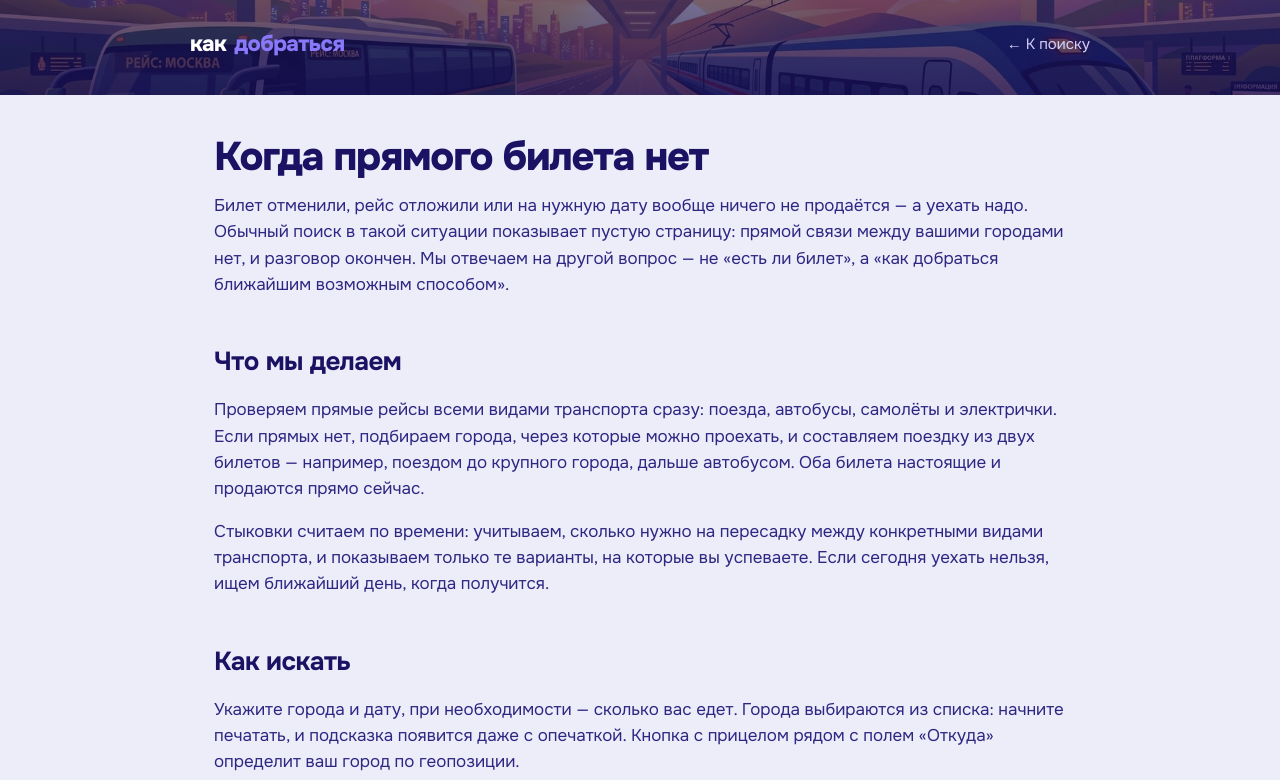
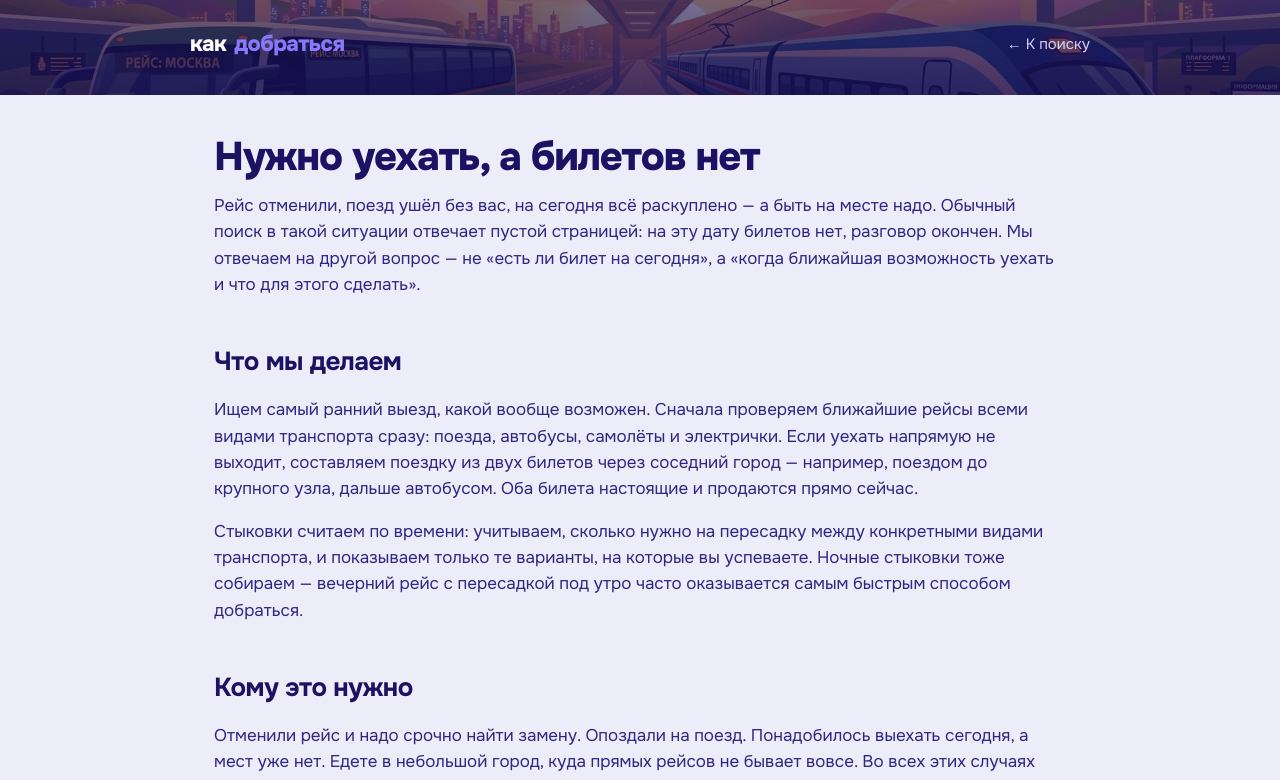
Before and after one commit to nyxandro/tutu-hackathon, a Next.js app: page /help in a window 1280 px wide. Shown: the top 780 px of the page. Built offline with nearby package versions, Linux system fonts and the light colour scheme.

Commit message:
Тексты про срочный отъезд вместо «нет прямого билета»

```diff
--- a/src/frontend/components/help/help-page.tsx
+++ b/src/frontend/components/help/help-page.tsx
@@ -311,27 +311,38 @@ export function HelpPage() {
               margin: 0,
             }}
           >
-            Когда прямого билета нет
+            Нужно уехать, а билетов нет
           </h1>
           <Paragraph>
-            Билет отменили, рейс отложили или на нужную дату вообще ничего не продаётся — а уехать
-            надо. Обычный поиск в такой ситуации показывает пустую страницу: прямой связи между
-            вашими городами нет, и разговор окончен. Мы отвечаем на другой вопрос — не «есть ли
-            билет», а «как добраться ближайшим возможным способом».
+            Рейс отменили, поезд ушёл без вас, на сегодня всё раскуплено — а быть на месте надо.
+            Обычный поиск в такой ситуации отвечает пустой страницей: на эту дату билетов нет,
+            разговор окончен. Мы отвечаем на другой вопрос — не «есть ли билет на сегодня»,
+            а «когда ближайшая возможность уехать и что для этого сделать».
           </Paragraph>
         </div>
 
         <Section title="Что мы делаем">
           <Paragraph>
-            Проверяем прямые рейсы всеми видами транспорта сразу: поезда, автобусы, самолёты и
-            электрички. Если прямых нет, подбираем города, через которые можно проехать, и
-            составляем поездку из двух билетов — например, поездом до крупного города, дальше
-            автобусом. Оба билета настоящие и продаются прямо сейчас.
+            Ищем самый ранний выезд, какой вообще возможен. Сначала проверяем ближайшие рейсы
+            всеми видами транспорта сразу: поезда, автобусы, самолёты и электрички. Если уехать
+            напрямую не выходит, составляем поездку из двух билетов через соседний город —
+            например, поездом до крупного узла, дальше автобусом. Оба билета настоящие и
+            продаются прямо сейчас.
           </Paragraph>
           <Paragraph>
             Стыковки считаем по времени: учитываем, сколько нужно на пересадку между конкретными
-            видами транспорта, и показываем только те варианты, на которые вы успеваете. Если
-            сегодня уехать нельзя, ищем ближайший день, когда получится.
+            видами транспорта, и показываем только те варианты, на которые вы успеваете. Ночные
+            стыковки тоже собираем — вечерний рейс с пересадкой под утро часто оказывается самым
+            быстрым способом добраться.
+          </Paragraph>
+        </Section>
+
+        <Section title="Кому это нужно">
+          <Paragraph>
+            Отменили рейс и надо срочно найти замену. Опоздали на поезд. Понадобилось выехать
+            сегодня, а мест уже нет. Едете в небольшой город, куда прямых рейсов не бывает
+            вовсе. Во всех этих случаях важен не сам билет, а ответ на вопрос «когда я смогу
+            быть на месте» — и что делать до отъезда.
           </Paragraph>
         </Section>
 
--- a/src/frontend/components/route/how-it-works.tsx
+++ b/src/frontend/components/route/how-it-works.tsx
@@ -2,7 +2,7 @@
  * Пустой экран до первого поиска: объясняет, что произойдёт после запроса.
  *
  * Экспорты:
- * - HowItWorks — карточка «Что происходит после запроса»
+ * - HowItWorks — карточка «Как мы ищем ближайший вариант»
  */
 
 'use client';
@@ -10,9 +10,9 @@
 import { COLORS } from '@/frontend/design';
 
 const STEPS = [
-  'Проверяем прямые рейсы: поезда, автобусы, самолёты, электрички.',
-  'Если прямых нет — подбираем соседние города, через которые можно проехать.',
-  'Сводим стыковки по времени и показываем, во сколько вы будете на месте.',
+  'Ищем самый ранний выезд: поезда, автобусы, самолёты и электрички сразу.',
+  'Если уехать напрямую не выходит — собираем поездку через соседний город.',
+  'Если сегодня уже никак — находим ближайший день и где переночевать до отъезда.',
 ];
 
 export function HowItWorks() {
@@ -29,7 +29,7 @@ export function HowItWorks() {
       }}
     >
       <div style={{ fontSize: 22, fontWeight: 700, letterSpacing: '-.02em', color: COLORS.ink }}>
-        Что происходит после запроса
+        Как мы ищем ближайший вариант
       </div>
       <div
         style={{
--- a/src/frontend/components/route/route-search.tsx
+++ b/src/frontend/components/route/route-search.tsx
@@ -193,7 +193,7 @@ export function RouteSearch() {
                 {otherDay
                   ? `${date === foundDates[0] ? '' : 'В этот день уехать нельзя — '}нашли маршрут на ${humanDay(foundDates[0])}`
                   : transfers.length === visible.length
-                    ? `Прямого рейса ${applied?.origin ?? from} → ${applied?.destination ?? to} нет`
+                    ? `Как уехать: ${applied?.origin ?? from} → ${applied?.destination ?? to}`
                     : `Нашли ${visible.length} ${pluralize(visible.length, 'способ', 'способа', 'способов')} добраться`}
               </div>
               <div style={{ fontSize: 16, color: COLORS.inkSoft, lineHeight: 1.45 }}>
@@ -205,7 +205,7 @@ export function RouteSearch() {
                     : transfers.length === 0
                       ? 'Есть прямые рейсы.'
                       : transfers.length === visible.length
-                        ? 'Прямых рейсов нет, но добраться можно.'
+                        ? 'Уехать напрямую не выйдет, но добраться можно.'
                         : 'Прямых рейсов мало, поэтому собрали и варианты с пересадкой.',
                   transfers.length === visible.length && hubs.length
                     ? `Собрали ${visible.length} ${pluralize(visible.length, 'вариант', 'варианта', 'вариантов')} через ${hubs.join(' или ')}.`
```
